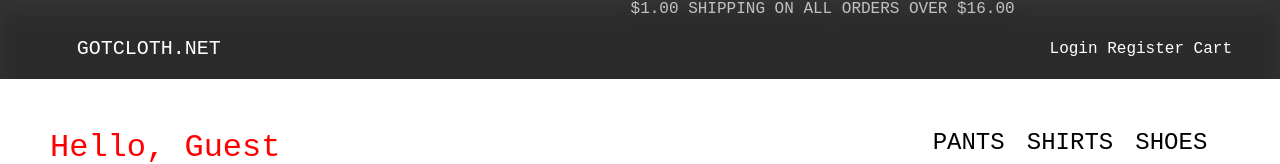
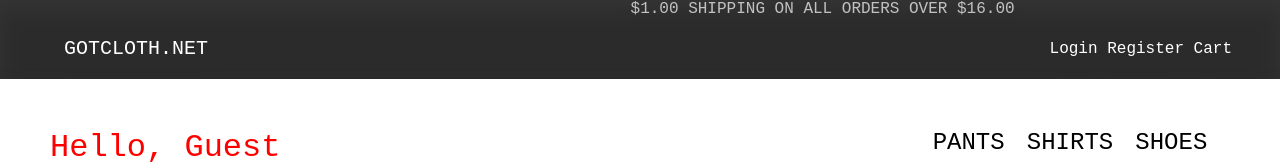
Before and after one commit to mmartin46/GotCloth, a React (Vite) app in the folder site.client/: page /cart in a window 1280 px wide. Shown: the top 164 px of the page. Built offline with nearby package versions, Linux system fonts and the light colour scheme; a web font is replaced by a local one.

Commit message:
added more functionality

```diff
--- a/site.client/src/App.css
+++ b/site.client/src/App.css
@@ -202,7 +202,7 @@ html, body {
 }
 
 .lowerHeader {
-    padding-left: 6%;
+    padding-left: 5%;
 }
 
 .lowerHeader .row {
```
